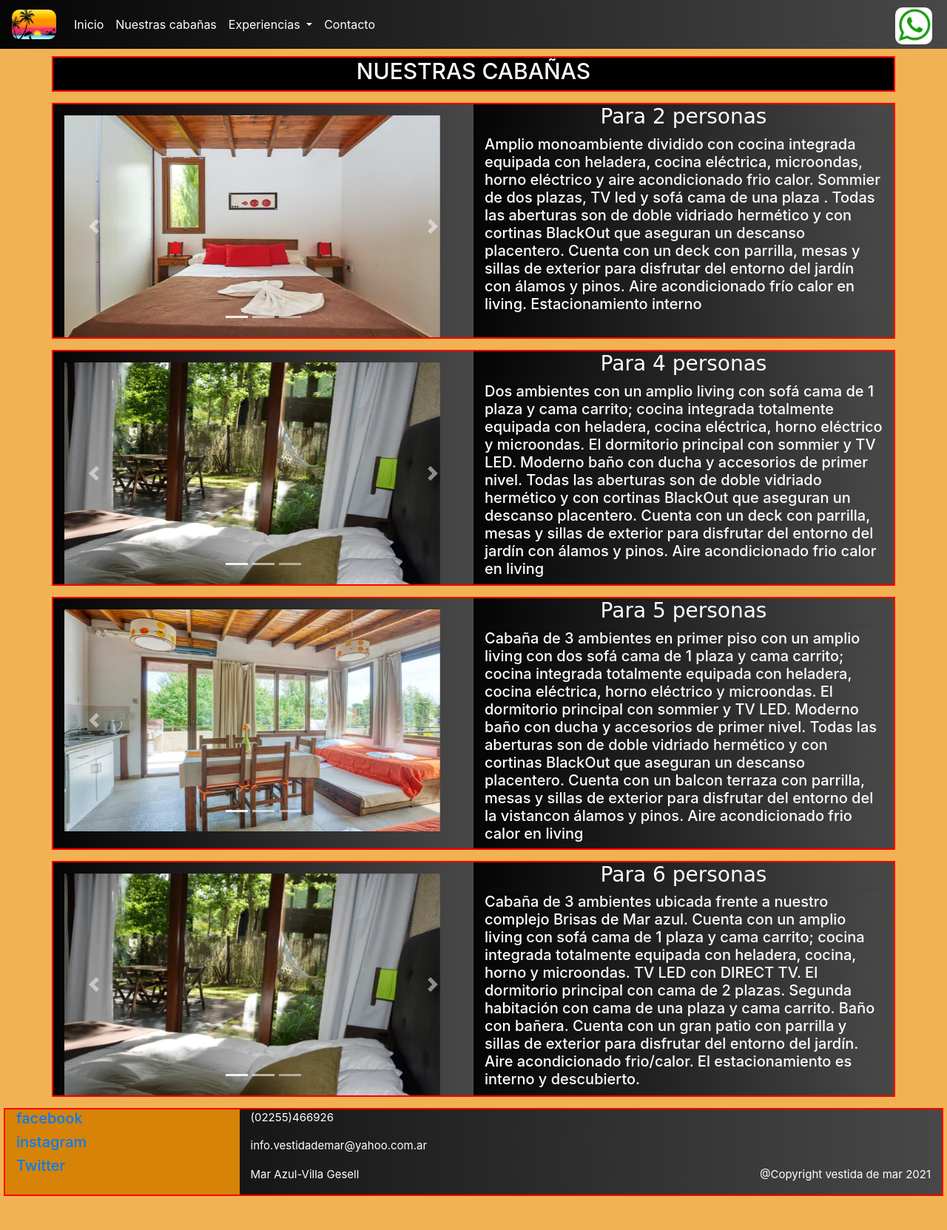
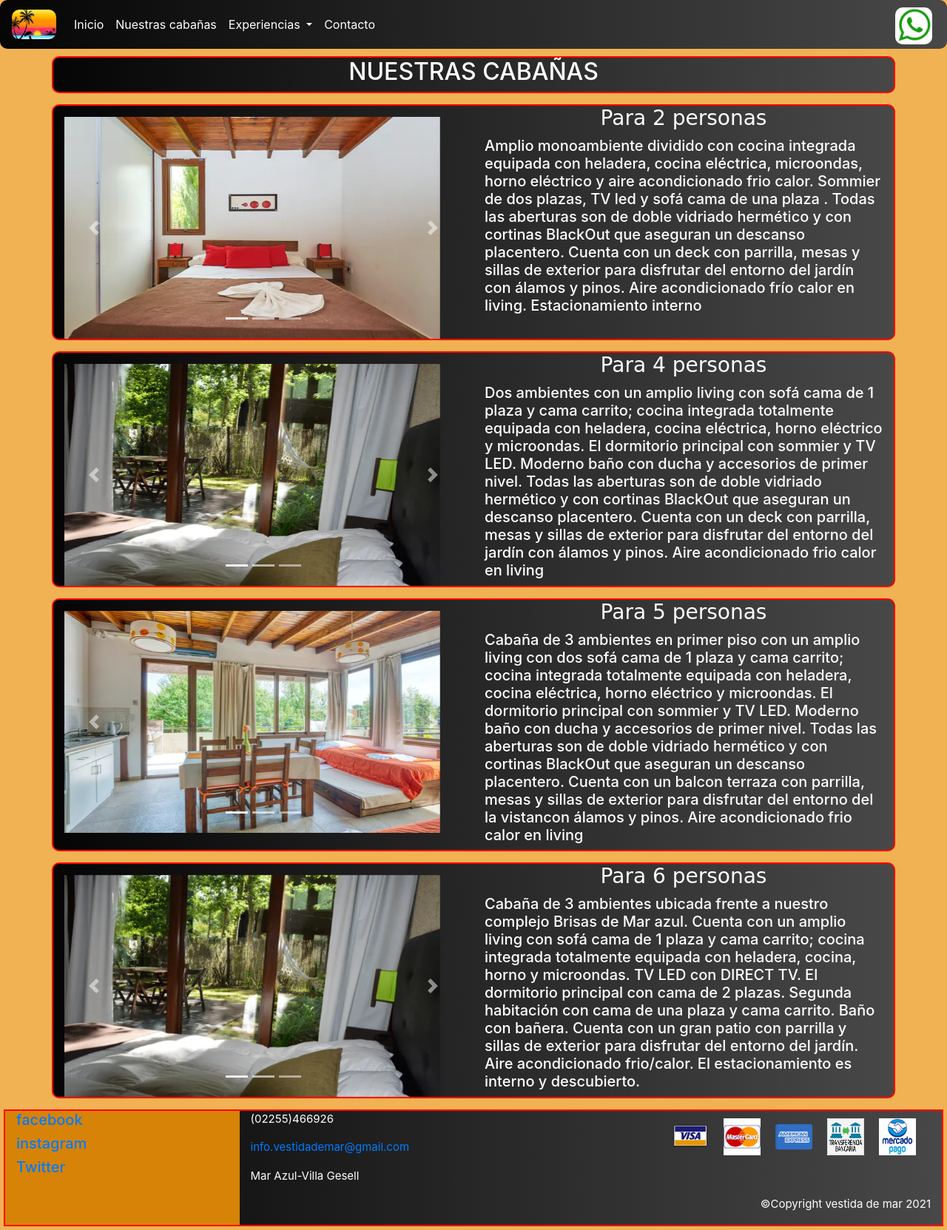
Before and after one commit to leop1985/vestida-de-mar, a website: page nuestrascabanas.html in a window 1280 px wide. Shown: the whole page at 74% size. Before the commit the page ends 1622 px from the top, so only its background shows below. Drawn offline with nearby package versions, Linux system fonts and the light colour scheme.

Commit message:
tarjetas bordes, etc

```diff
--- a/nuestrascabanas.html
+++ b/nuestrascabanas.html
@@ -48,14 +48,14 @@
             </div>
         </header>
         <!--título-->
-        <div class="container titulos">
-            <h2 align="center" class="subtitulos">NUESTRAS CABAÑAS</h2>
+        <div class="container titulos gradiente">
+            <h2 align="center">NUESTRAS CABAÑAS</h2>
         </div>
         <div class="separador"></div>
         <!--sección carousel 1-->
         <div class="container">
-            <div class="row nuestrasCabanas_container1">
-                <div class="col-md-6 textoCabañas gradiente ">
+            <div class="row nuestrasCabanas_container1 gradiente">
+                <div class="col-md-6 textoCabañas ">
                     <div id="carousel3" class="carousel slide" data-bs-ride="carousel">
                         <div class="carousel-indicators">
                             <button type="button" data-bs-target="#carouselExampleIndicators" data-bs-slide-to="0" class="active" aria-current="true" aria-label="Slide 1"></button>
@@ -83,17 +83,17 @@
                         </div>
                     </div>
                 </div>
-                <div class="col-md-6 textoCabañas gradiente">
-                    <h3 class="textoCabañas gradiente" align="center" style=" color: rgb(255, 254, 254); font-family: cursive;">Para 2 personas</h3>
-                    <h5 class="textoCabañas gradiente">Amplio monoambiente dividido con cocina integrada equipada con heladera, cocina eléctrica, microondas, horno eléctrico y aire acondicionado frio calor. Sommier de dos plazas, TV led y sofá cama de una plaza . Todas las aberturas son de doble vidriado hermético y con cortinas BlackOut que aseguran un descanso placentero. Cuenta con un deck con parrilla, mesas y sillas de exterior para disfrutar del entorno del jardín con álamos y pinos. Aire acondicionado frío calor en living. Estacionamiento interno</h5>
+                <div class="col-md-6 textoCabañas ">
+                    <h3 class="textoCabañas" align="center" style=" color: rgb(255, 254, 254); font-family: cursive;">Para 2 personas</h3>
+                    <h5 class="textoCabañas">Amplio monoambiente dividido con cocina integrada equipada con heladera, cocina eléctrica, microondas, horno eléctrico y aire acondicionado frio calor. Sommier de dos plazas, TV led y sofá cama de una plaza . Todas las aberturas son de doble vidriado hermético y con cortinas BlackOut que aseguran un descanso placentero. Cuenta con un deck con parrilla, mesas y sillas de exterior para disfrutar del entorno del jardín con álamos y pinos. Aire acondicionado frío calor en living. Estacionamiento interno</h5>
                 </div>
             </div>
         </div>
         <div class="separador"></div>
         <!--sección carousel 2-->
         <div class="container">
-            <div class="row nuestrasCabanas_container2">
-                <div class="col-md-6 textoCabañas gradiente">
+            <div class="row nuestrasCabanas_container2 gradiente">
+                <div class="col-md-6 textoCabañas ">
                     <div id="carousel4" class="carousel slide" data-bs-ride="carousel">
                         <div class="carousel-indicators">
                             <button type="button" data-bs-target="#carouselExampleIndicators" data-bs-slide-to="0" class="active" aria-current="true" aria-label="Slide 1"></button>
@@ -121,11 +121,11 @@
                         </div>
                     </div>
                 </div>
-                    <div class="col-md-6 textoCabañas gradiente">
-                        <h3 class="textoCabañas gradiente" align="center" style=" color: rgb(255, 254, 254); font-family: cursive;">
+                    <div class="col-md-6 textoCabañas">
+                        <h3 class="textoCabañas" align="center" style=" color: rgb(255, 254, 254); font-family: cursive;">
                             Para 4 personas
                         </h3>
-                        <h5 class="textoCabañas gradiente">
+                        <h5 class="textoCabañas">
                             Dos ambientes con un amplio living con sofá cama de 1 plaza y cama carrito; cocina integrada totalmente equipada con heladera, cocina eléctrica, horno eléctrico y microondas. El dormitorio principal con sommier y TV LED. Moderno baño con ducha y accesorios de primer nivel. Todas las aberturas son de doble vidriado hermético y con cortinas BlackOut que aseguran un descanso placentero. Cuenta con un deck con parrilla, mesas y sillas de exterior para disfrutar del entorno del jardín con álamos y pinos. Aire acondicionado frio calor en living
                         </h5>
                     </div>
@@ -135,8 +135,8 @@
         </div>
         <!--sección carousel 3-->
         <div class="container">
-            <class class="row nuestrasCabanas_container3">
-                <div class="col-md-6 textoCabañas gradiente" >
+            <class class="row nuestrasCabanas_container3 gradiente">
+                <div class="col-md-6 textoCabañas" >
                     <div id="carousel5" class="carousel slide"              data-bs-ride="carousel">
                         <div class="carousel-indicators">
                             <button type="button" data-bs-target="#carouselExampleIndicators" data-bs-slide-to="0" class="active" aria-current="true" aria-label="Slide 1"></button>
@@ -165,16 +165,16 @@
                     </div>
                 </div>
                 <!--sección carousel 4-->
-                <div class="col-md-6 textoCabañas gradiente">
-                    <h3 class="textoCabañas gradiente" align="center" style=" color: rgb(255, 254, 254); font-family: cursive;">Para 5 personas</h3>
-                    <h5 class="textoCabañas gradiente">Cabaña de 3 ambientes en primer piso con un amplio living con dos sofá cama de 1 plaza y cama carrito; cocina integrada totalmente equipada con heladera, cocina eléctrica, horno eléctrico y microondas. El dormitorio principal con sommier y TV LED. Moderno baño con ducha y accesorios de primer nivel. Todas las aberturas son de doble vidriado hermético y con cortinas BlackOut que aseguran un descanso placentero. Cuenta con un balcon terraza con parrilla, mesas y sillas de exterior para disfrutar del entorno del la vistancon álamos y pinos. Aire acondicionado frio calor en living</h5>
+                <div class="col-md-6 textoCabañas">
+                    <h3 class="textoCabañas" align="center" style=" color: rgb(255, 254, 254); font-family: cursive;">Para 5 personas</h3>
+                    <h5 class="textoCabañas">Cabaña de 3 ambientes en primer piso con un amplio living con dos sofá cama de 1 plaza y cama carrito; cocina integrada totalmente equipada con heladera, cocina eléctrica, horno eléctrico y microondas. El dormitorio principal con sommier y TV LED. Moderno baño con ducha y accesorios de primer nivel. Todas las aberturas son de doble vidriado hermético y con cortinas BlackOut que aseguran un descanso placentero. Cuenta con un balcon terraza con parrilla, mesas y sillas de exterior para disfrutar del entorno del la vistancon álamos y pinos. Aire acondicionado frio calor en living</h5>
                 </div>
             </div>
         </div>
         <div class="separador"></div>
         <div class="container">
-            <div class="row nuestrasCabanas_container4 ">
-                <div class="col-md-6 textoCabañas gradiente">
+            <div class="row nuestrasCabanas_container4 gradiente">
+                <div class="col-md-6 textoCabañas">
                     <div id="carousel6" class="carousel slide"          data-bs-ride="carousel">
                         <div class="carousel-indicators">
                             <button type="button" data-bs-target="#carouselExampleIndicators" data-bs-slide-to="0" class="active" aria-current="true" aria-label="Slide 1"></button>
@@ -202,17 +202,13 @@
                         </div>
                     </div>
                 </div>
-                <div class="col-md-6 textoCabañas gradiente">
-                    <h3 class="textoCabañas gradiente" align="center" style=" color: rgb(255, 254, 254);; font-family: cursive;">Para 6 personas</h3>
-                    <h5 class="textoCabañas gradiente">Cabaña de 3 ambientes ubicada frente a nuestro complejo Brisas de Mar azul. Cuenta con un amplio living con sofá cama de 1 plaza y cama carrito; cocina integrada totalmente equipada con heladera, cocina, horno y microondas. TV LED con DIRECT TV. El dormitorio principal con cama de 2 plazas. Segunda habitación con cama de una plaza y cama carrito. Baño con bañera. Cuenta con un gran patio con parrilla y sillas de exterior para disfrutar del entorno del jardín. Aire acondicionado frio/calor. El estacionamiento es interno y descubierto.</h5>
+                <div class="col-md-6 textoCabañas">
+                    <h3 class="textoCabañas" align="center" style=" color: rgb(255, 254, 254);; font-family: cursive;">Para 6 personas</h3>
+                    <h5 class="textoCabañas">Cabaña de 3 ambientes ubicada frente a nuestro complejo Brisas de Mar azul. Cuenta con un amplio living con sofá cama de 1 plaza y cama carrito; cocina integrada totalmente equipada con heladera, cocina, horno y microondas. TV LED con DIRECT TV. El dormitorio principal con cama de 2 plazas. Segunda habitación con cama de una plaza y cama carrito. Baño con bañera. Cuenta con un gran patio con parrilla y sillas de exterior para disfrutar del entorno del jardín. Aire acondicionado frio/calor. El estacionamiento es interno y descubierto.</h5>
                 </div>
             </div>
         </div>
         <div class="separador"></div>
-        <!--logo whats app fixed-->
-        <div>
-            <a href="https://wa.me/541163737020/?text=Hola, quisiera información sobre las cabañas, viajo en la siguiente fecha..."><img src="imagenes/logo_wasap.png" class="logo_whatsapp" alt="...";></a>
-        </div>
         <!--footer-->
         <footer>
             <div class="container-fluid">
@@ -230,17 +226,21 @@
                     </div>
                     <div class="col-md-9">
                         <div>
+                            <div class="rounded float-end medios_de_pago"><img src="imagenes/logo visa2.jpg" alt="visa" class="medidas_logo_de_pago"><img src="imagenes/logo master.png" class="medidas_logo_de_pago" alt="master"> <img src="imagenes/logo american3.png" class="medidas_logo_de_pago" alt=""><img src="imagenes/logo transferencia.png" class="medidas_logo_de_pago alt="><img src="imagenes/logo mercadopago2.jpg" class="medidas_logo_de_pago"alt=""></div>
                             <p class="datos_footer">(02255)466926</p>
-                            <p class=" copyrights datos_footer">info.vestidademar@yahoo.com.ar</p>
-                            <p class="rounded float-start datos_footer">Mar Azul-Villa Gesell</p>
-                        </div>
-                        <div>
-                            <p class="rounded float-end copyrights">@Copyright vestida de mar 2021</p>
+                            <p class=" datos_footer"><a href="https://mail.google.com/mail/u/0/?fs=1&tf=cm&source=mailto&to=info.vestidademar@gmail.com">info.vestidademar@gmail.com</a></p>
+                            <p class="datos_footer">Mar Azul-Villa Gesell</p>
+
+                            <p class="rounded float-end copyrights">©Copyright vestida de mar 2021</p>
                         </div>
                     </div>
                 </div>
-              </div>
+            </div>
         </footer>
+                <!--logo whats app fixed-->
+                <div>
+                    <a href="https://wa.me/541163737020/?text=Hola, quisiera información sobre las cabañas, viajo en la siguiente fecha..."><img src="imagenes/logo_wasap.png" class="logo_whatsapp" alt="...";></a>
+                </div>
 
     <!-- Optional JavaScript; choose one of the two! -->
 
--- a/scss/estilos.scss
+++ b/scss/estilos.scss
@@ -43,6 +43,11 @@ $fontSize: 15px;
     border: solid 2px red;
     margin-top: 15px;
     margin-bottom: 15px;
+    border-radius: 10px ;
+    -webkit-border-radius: 10px ;
+    -moz-border-radius: 10px ;
+    -ms-border-radius: 10px ;
+    -o-border-radius: 10px ;
 }
 
 .ubicacion_carousel {
@@ -53,9 +58,13 @@ $fontSize: 15px;
 
 .contenedorDatos, .contenedorImgActividades{
     background-color: rgb(214, 131, 7);
-    border: solid 2px red;
-    margin-top: 15px;
-    margin-bottom: 15px;
+    border-radius: 10px;
+    padding: 10px;
+    -webkit-border-radius: 10px;
+    -moz-border-radius: 10px;
+    -ms-border-radius: 10px;
+    -o-border-radius: 10px;
+    margin: 15px;
 }
 
 .titulos {
@@ -67,7 +76,6 @@ $fontSize: 15px;
 }
 
 .subtitulos {
-    background-color: $colorSecundario;
     color:$colorPrimario;
     font-size: $fontSize*2;
     transition: font-size 250ms;
@@ -75,6 +83,7 @@ $fontSize: 15px;
     -moz-transition: font-size 250ms;
     -ms-transition: font-size 250ms;
     -o-transition: font-size 250ms;
+    border: solid 2px red;
 }
 
 footer {
@@ -164,6 +173,10 @@ body{
     height: $altura + 300;
 }
 
+.index_carousel2, .index_carousel3  {
+    padding: 10px;
+}
+
 
 /*.items {
     font-size: 15px;
@@ -176,6 +189,11 @@ body{
 
 .gradiente {
     background-image: linear-gradient(to right,#050505, #494848);
+    border-radius: 10px;
+    -webkit-border-radius: 10px;
+    -moz-border-radius: 10px;
+    -ms-border-radius: 10px;
+    -o-border-radius: 10px;
 }
 
 .border {
@@ -195,10 +213,8 @@ body{
 }
 
 .boxModal {
-    align-items: center;
-    height: $altura/2;
-    width: $ancho/2;
     background-color: $colorSecundario;
+    padding: 15px;
 }
 
 .imagen_plusmar {
@@ -236,7 +252,7 @@ body{
         width: 40px;
         position: fixed;
         right: 20px;
-        top: 560px;
+        top: 500px;
         border-radius: 10px ;
         -webkit-border-radius: 10px ;
         -moz-border-radius: 10px ;
@@ -281,3 +297,16 @@ body{
     font-size: 15px;
     color: white;
 }
+
+.medios_de_pago {
+    display: flex;
+    padding: 10px;
+    align-items: flex-end;
+}
+
+.medidas_logo_de_pago {
+    height: 50px;
+    width: 50px;
+    margin-left: 10px;
+    margin-right: 10px;
+}
```
Also changed, not shown: Contacto.html (+17 -15 lines), actividades.html (+29 -29 lines), index.html (+13 -14 lines), masajes.html (+18 -19 lines), imagenes/logo american.png (added), imagenes/logo american2.png (added), imagenes/logo american3.png (added), imagenes/logo master.png (added), imagenes/logo mercadopago.png (added), imagenes/logo mercadopago2.jpg (added), imagenes/logo transferencia.png (added), imagenes/logo visa.jpg (added), imagenes/logo visa2.jpg (added), scss/estilos.css, 1 other file.
